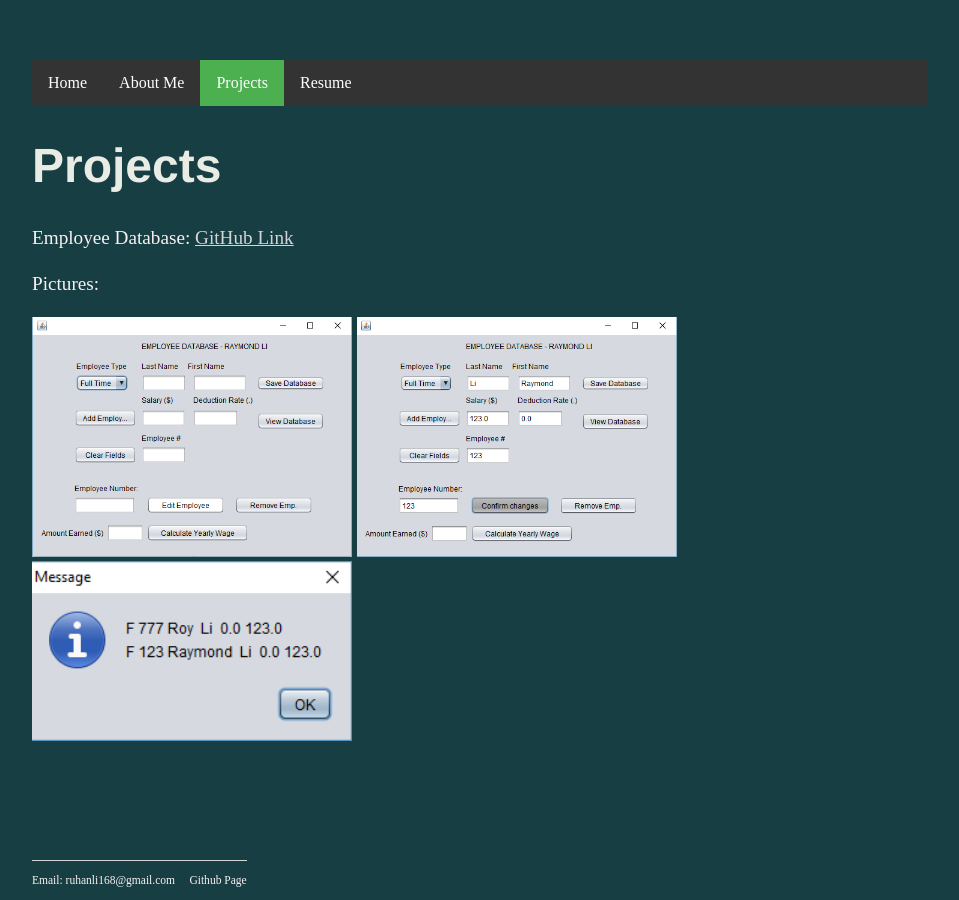
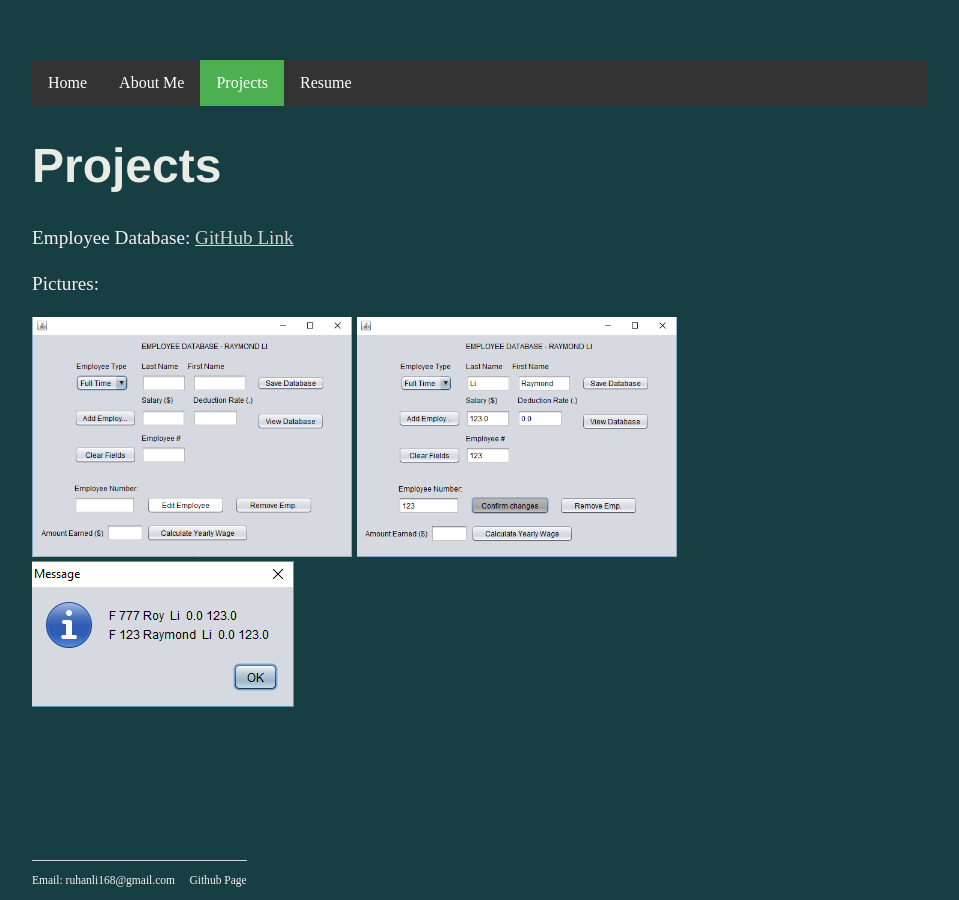
Before and after one commit to Raymoondo/RuhanLi.github.io-1, a Jekyll site: the page projects/index.html, which Jekyll copies as it is, in a window 1280 px wide. Shown: the whole page, without its empty margins (160-1119 px from the left). Built offline with Jekyll 4.4.1, drawn with Linux system fonts in a browser that asks for light colours.

Commit message:
Update index.html

```diff
--- a/projects/index.html
+++ b/projects/index.html
@@ -12,8 +12,8 @@
 				left: 0;
 			}
 			#emp2{
-				width: 320px;
-				height: 180px;
+				width: 262px;
+				height: 146px;
 				position: relative:;
 				top: -240px;
 				left: 1px;
```
